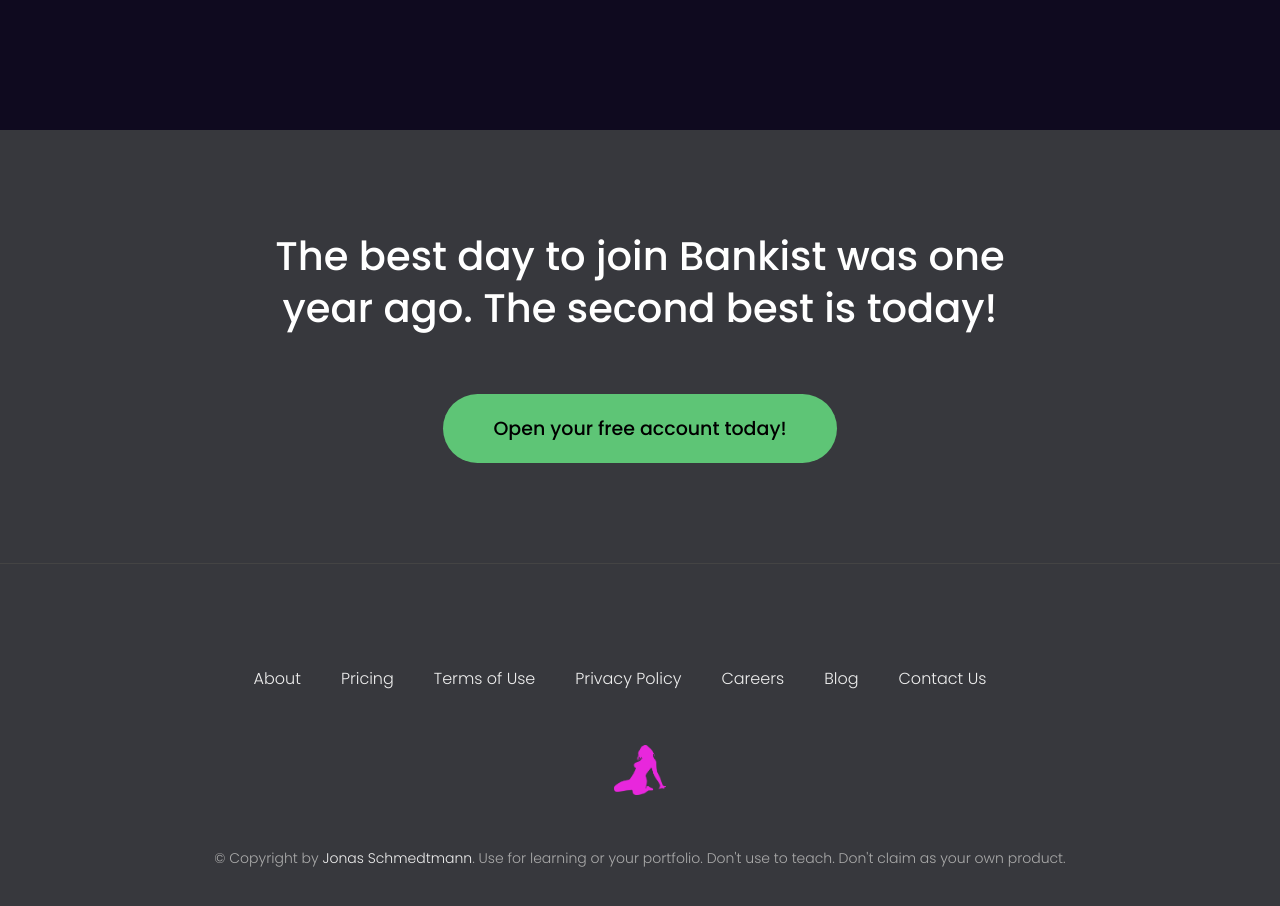
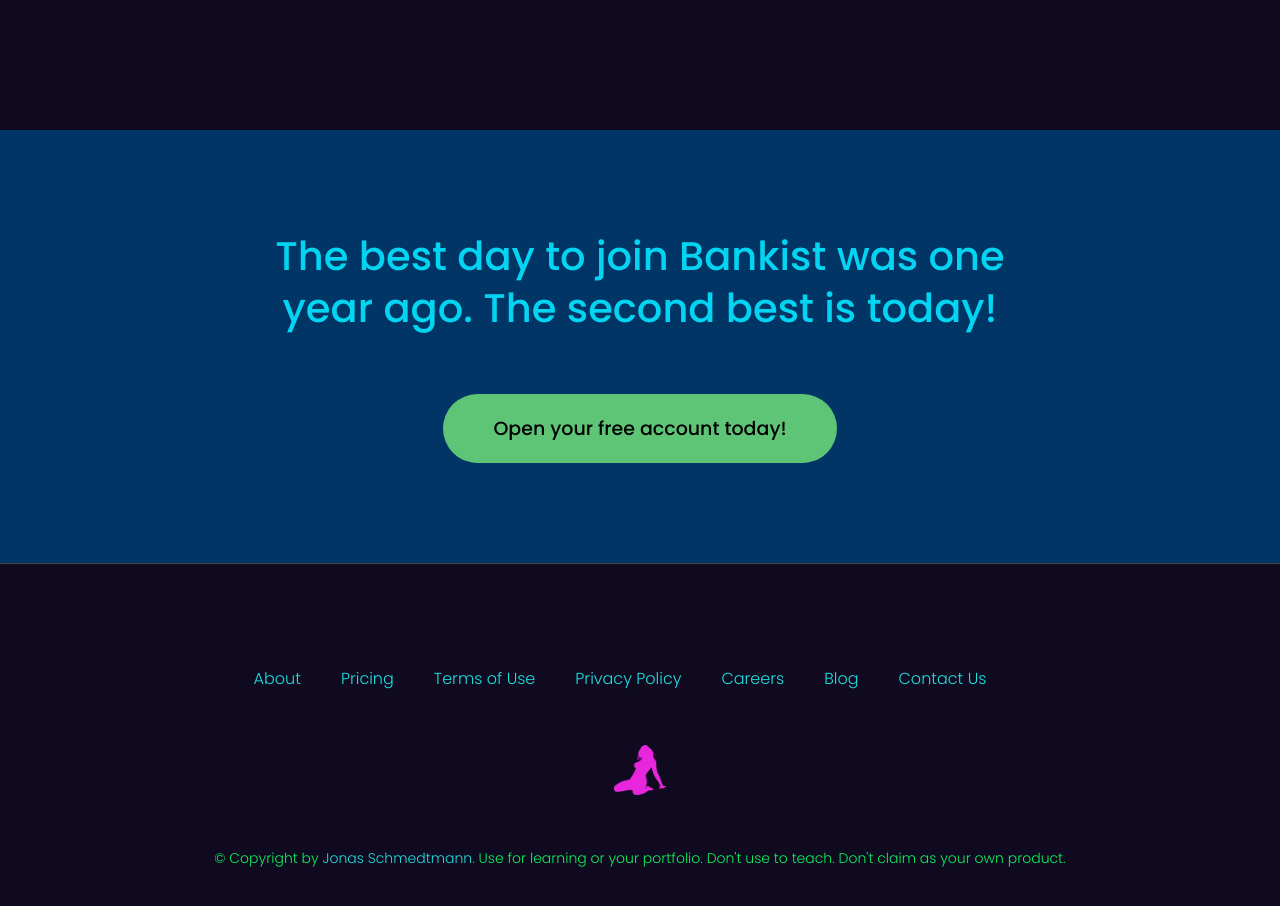
Before and after one commit to m0x0m0x/mx-uj-s13, a website: page W/index.html in a window 1280 px wide. Shown: the part 3860-4766 px from the top of the page. Drawn offline with Linux system fonts and the light colour scheme.

Commit message:
add section changes

```diff
--- a/W/style.css
+++ b/W/style.css
@@ -525,7 +525,7 @@
 
 /* SIGNUP */
 .section--sign-up {
-  background-color: #37383d;
+  background-color: #003565;
   border-top: none;
   border-bottom: 1px solid #444;
   text-align: center;
@@ -533,7 +533,7 @@
 }
 
 .section--sign-up .section__header {
-  color: #fff;
+  /* color: #fff; */
   text-align: center;
 }
 
@@ -549,7 +549,7 @@
 /* FOOTER */
 .footer {
   padding: 10rem 3rem;
-  background-color: #37383d;
+  /* background-color: #37383d; */
 }
 
 .footer__nav {
@@ -565,7 +565,7 @@
 
 .footer__link {
   font-size: 1.6rem;
-  color: #eee;
+  color: #1fe0e0;
   text-decoration: none;
 }
 
@@ -578,7 +578,7 @@
 
 .footer__copyright {
   font-size: 1.4rem;
-  color: #aaa;
+  /* color: #aaa; */
   text-align: center;
 }
 
```
